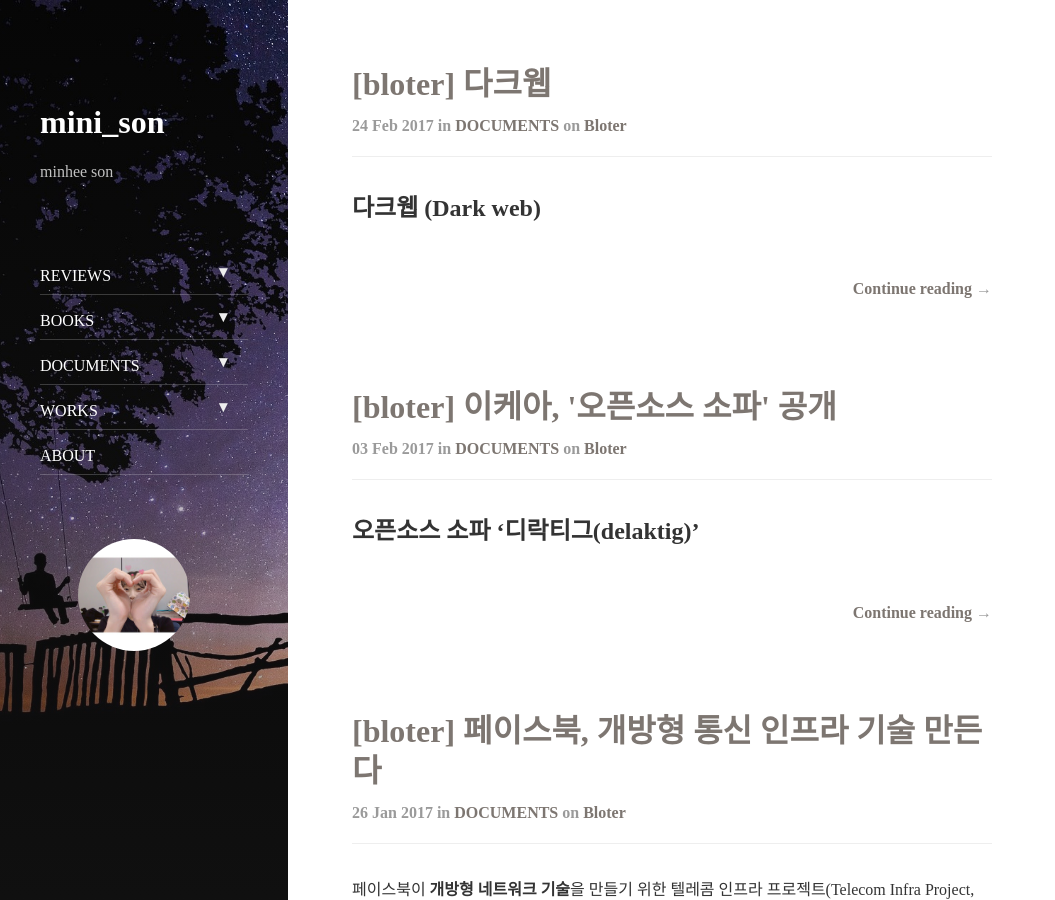
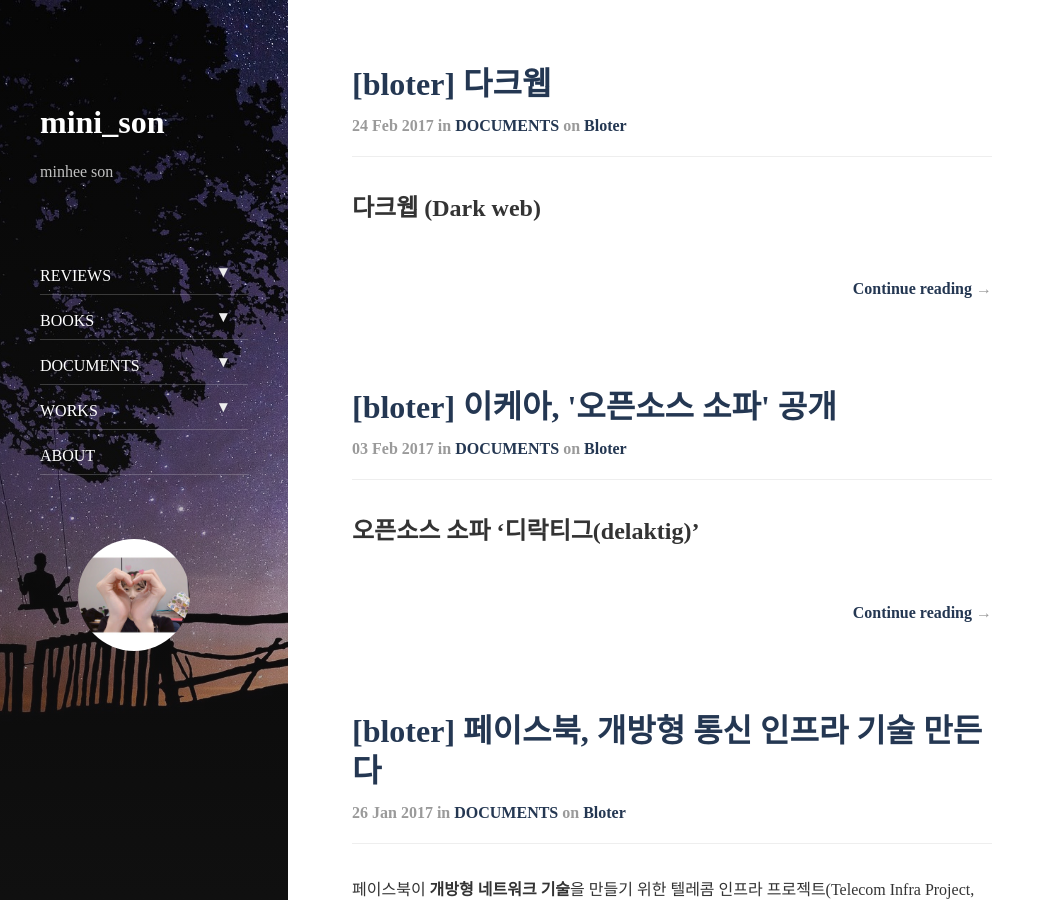
Before and after one commit to minheeson/minheeson.github.io, a Jekyll site: the page built from index.html, in a window 1280 px wide and 900 px high. Shown: the whole window, without its empty margins (0-1055 px from the left). Built offline with Jekyll 4.4.1, drawn with Linux system fonts in a browser that asks for light colours; nearby versions of some CDN libraries; the list of posts is cut into pages by our own code.

Commit message:
modify color

```diff
--- a/_config.yml
+++ b/_config.yml
@@ -27,7 +27,7 @@ author:
 
 # Fallback image and color
 image:               /assets/img/nap.jpg
-color:               '#7D7671'
+color:               '#243752'
 
 # The font used for headings. Expects a string that is a valid CSS font-family value.
 font_heading:        "'Lato', 'Sans-serif'"
```
